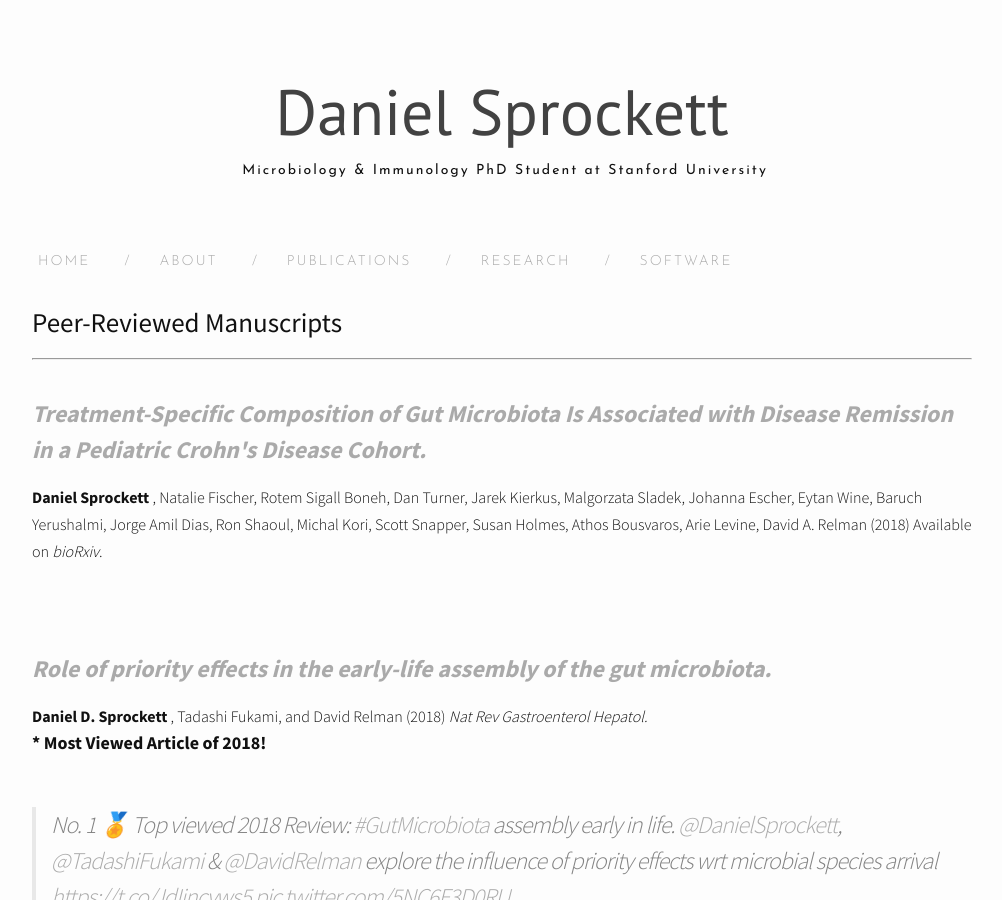
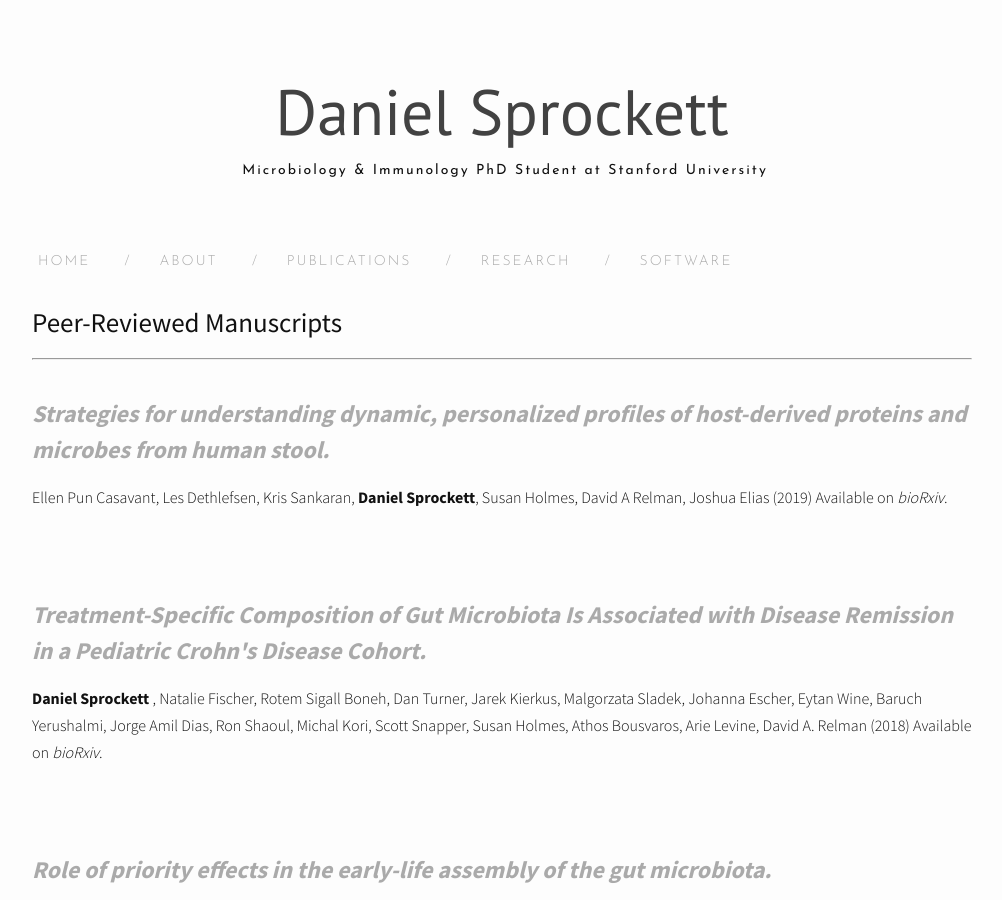
Before and after one commit to DanielSprockett/danielsprockett.github.io, a Jekyll site: the page built from publications.md, in a window 1280 px wide and 900 px high. Shown: the whole window, without its empty margins (138-1140 px from the left). Built offline with Jekyll 4.4.1, drawn with Linux system fonts in a browser that asks for light colours; nearby versions of some CDN libraries; comment, search, counter and statistics services are not loaded.

Commit message:
Update publications.md
add proteomics paper

```diff
--- a/publications.md
+++ b/publications.md
@@ -7,6 +7,20 @@ category: "publications"
 
 <h1>Peer-Reviewed Manuscripts</h1>
 ***
+<br>
+[<font size="5">
+    <i>
+    <b>
+      Strategies for understanding dynamic, personalized profiles of host-derived proteins and microbes from human stool.
+    </b>
+    </i>
+</font>](https://www.biorxiv.org/content/10.1101/551143v1)
+<font size="3">
+Ellen Pun Casavant, Les Dethlefsen, Kris Sankaran, <b>Daniel Sprockett</b>, Susan Holmes, David A Relman, Joshua Elias (2019)
+Available on <i>bioRxiv</i>.
+</font>
+<br>
+
 <br>
 [<font size="5">
     <i>
```
